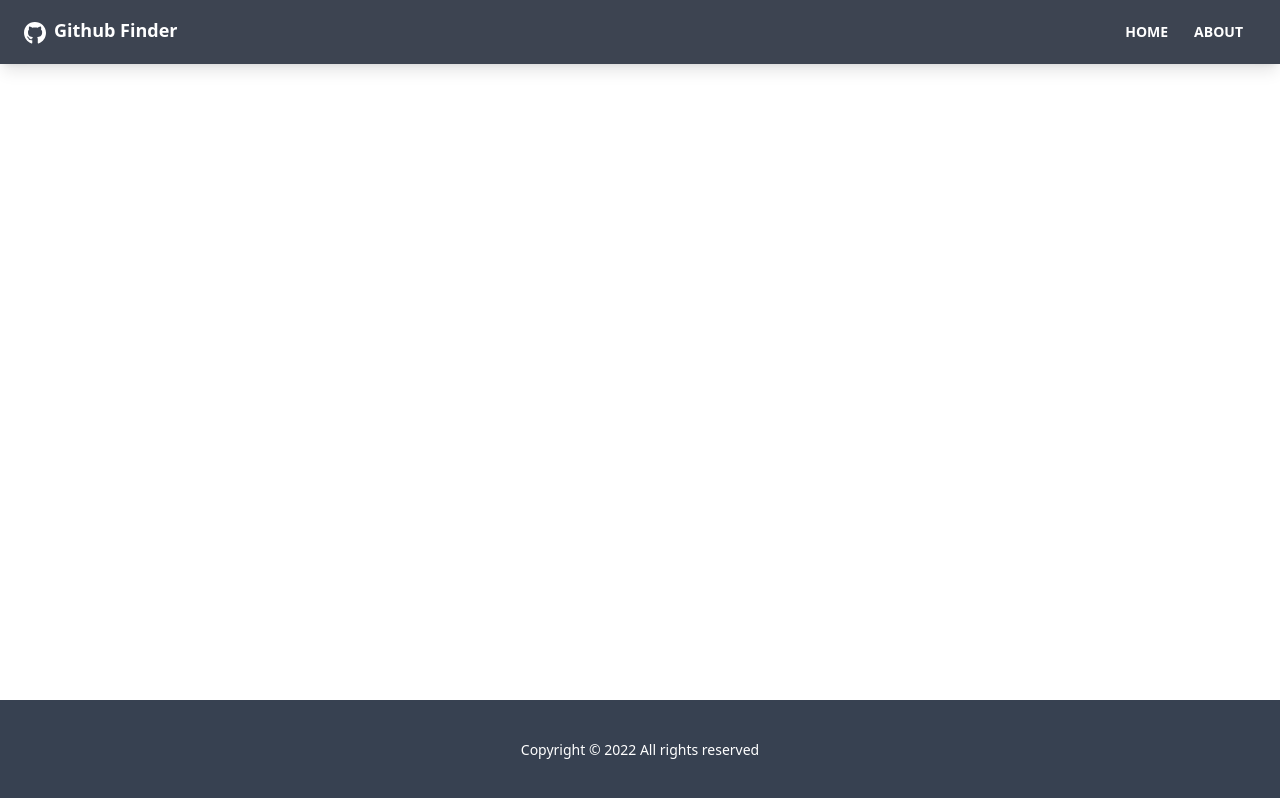
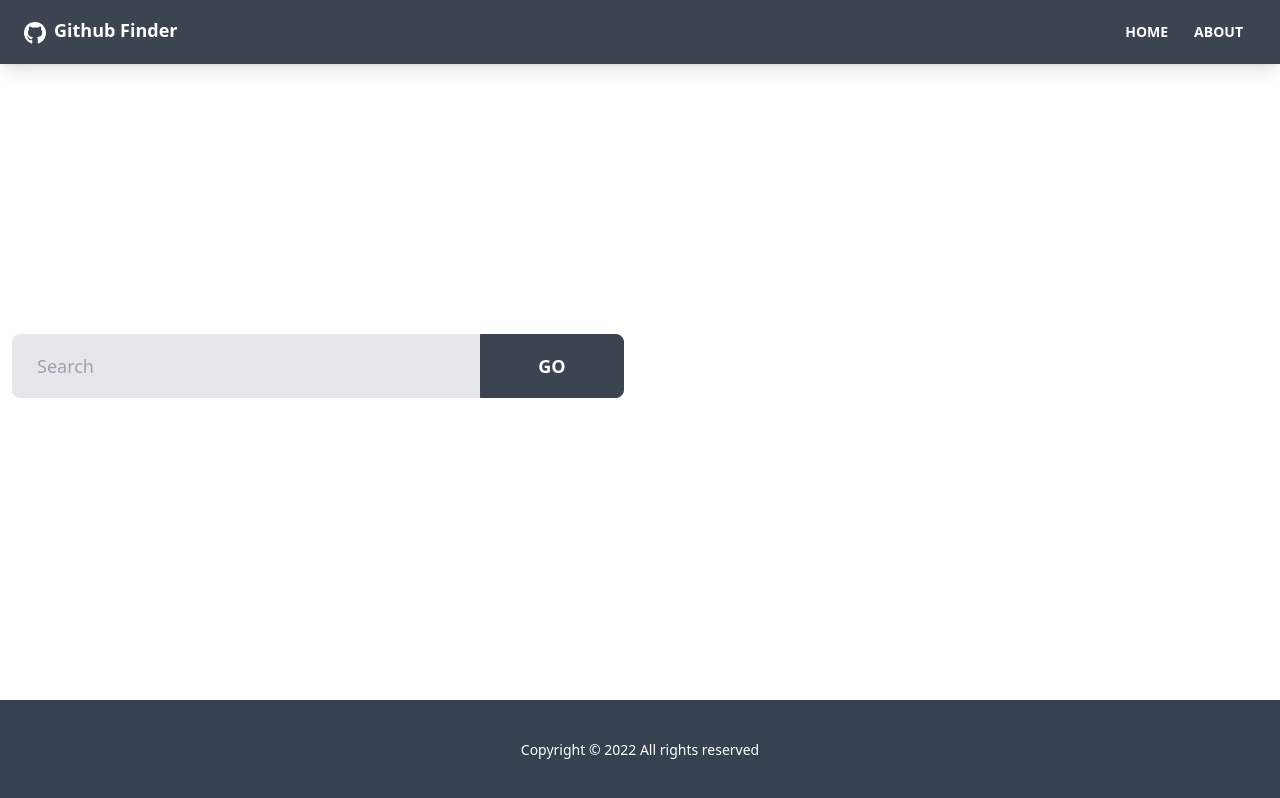
Before and after one commit to danielletate/github-finder, a React (Create React App) app: page / in a window 1280 px wide. Built offline with nearby package versions, Linux system fonts and the light colour scheme.

Commit message:
Implemented UserSearch component

```diff
--- /dev/null
+++ b/src/components/users/UserSearch.jsx
@@ -0,0 +1,55 @@
+import { useState, useContext } from "react";
+import GithubContext from "../../context/github/GithubContext";
+
+function UserSearch() {
+  const [text, setText] = useState("");
+
+  const { users } = useContext(GithubContext);
+
+  const handleChange = (e) => setText(e.target.value);
+
+  const handleSubmit = (e) => {
+    e.preventDefault();
+
+    if (text === "") {
+      alert("Please enter something");
+    } else {
+      // @todo - search users
+
+      setText("");
+    }
+  };
+
+  return (
+    <div className="grid grid-cols-1 xl:grid-cols-2 lg:grid-cols-2 md:grid-cols-2 mb-8 gap-8">
+      <div>
+        <form onSubmit={handleSubmit}>
+          <div className="form-control">
+            <div className="relative">
+              <input
+                type="text"
+                className="w-full pr-40 bg-gray-200 input input-lg text-black"
+                placeholder="Search"
+                value={text}
+                onChange={handleChange}
+              />
+              <button
+                type="submit"
+                className="absolute top-0 right-0 rounded-l-none w-36 btn btn-lg"
+              >
+                Go
+              </button>
+            </div>
+          </div>
+        </form>
+      </div>
+      {users.length > 0 && (
+        <div>
+          <button className="btn btn-ghost btn-lg">Clear</button>
+        </div>
+      )}
+    </div>
+  );
+}
+
+export default UserSearch;
--- a/src/pages/Home.jsx
+++ b/src/pages/Home.jsx
@@ -1,9 +1,10 @@
 import UserResults from "../components/users/UserResults";
+import UserSearch from "../components/users/UserSearch";
 
 function Home() {
   return (
     <>
-      {/* SEARCH COMPONENT */}
+      <UserSearch />
       <UserResults />
     </>
   );
```
